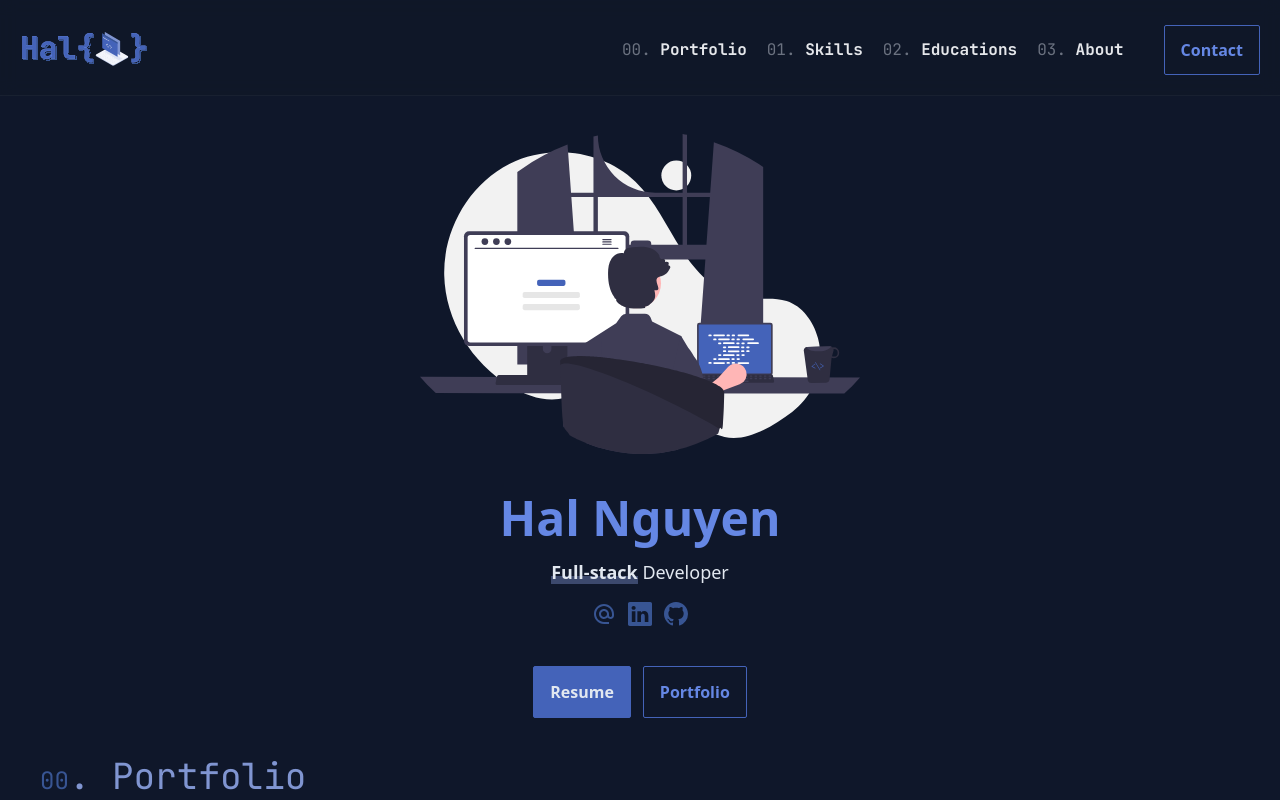
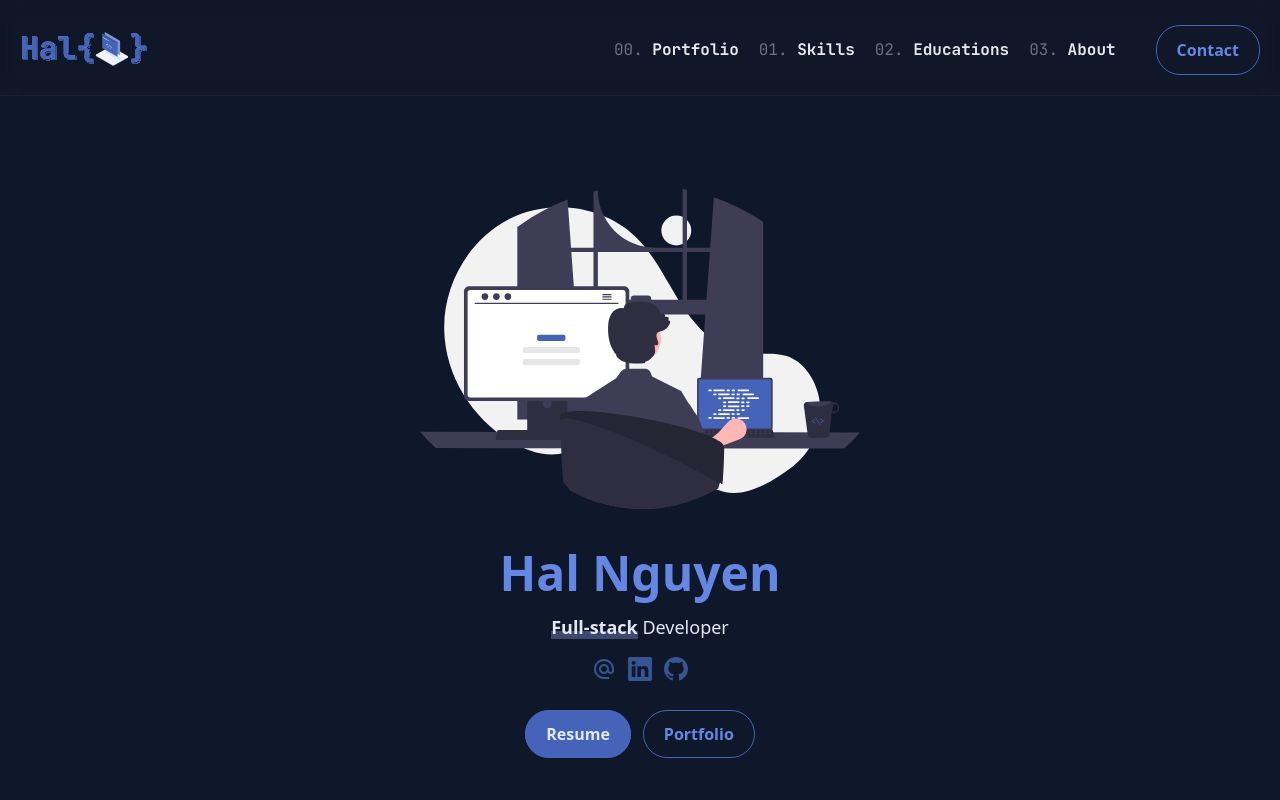
Before and after one commit to hn275/portfolio, a React (Vite) app: page / in a window 1280 px wide. Shown: the top 800 px of the page. Built offline with nearby package versions, Linux system fonts and the light colour scheme.

Commit message:
feat: banner animation

```diff
--- a/src/App.tsx
+++ b/src/App.tsx
@@ -1,13 +1,11 @@
-import { Nav, ContactForm } from "features";
+import { Nav, ContactForm, Banner } from "features";
 import { ProjectCard } from "features/Project";
 import "./index.css";
-import BannerSVG from "assets/banner.svg";
 import Profile from "assets/profile.svg";
 import cx from "classnames";
 import { Alert, ContactMe, Section, SocialLinks } from "components";
 import { useAlert, useContactMe } from "hooks";
 import { PROJECTS } from "assets/content";
-import shortid from "shortid";
 
 function App() {
   const contactMeProps = useContactMe();
@@ -16,46 +14,24 @@ function App() {
 
   return (
     <>
-      <Nav />
+      <Nav
+        className={cx([
+          "sticky top-0 left-0 right-0",
+          "h-14 lg:h-24",
+          "bg-gray-900/50 backdrop-blur z-50 isolate",
+          "border-b border-gray-500/10 z-50",
+        ])}
+      />
       <main className="px-10 leading-relaxed">
         {/* BANNER */}
         <section
           id="banner"
           className={cx([
-            "w-full h-[70vh] max-h-[500px] my-20",
+            "w-full h-[calc(100vh-3.5rem)] max-h-[800px]",
             "flex flex-col justify-center items-center gap-10",
           ])}
         >
-          <img src={BannerSVG} className="h-80" />
-
-          <div className="flex flex-col justify-center items-center gap-4 text-md">
-            <h1 className="font-bold text-brand-100 text-2xl md:text-5xl">
-              Hal Nguyen
-            </h1>
-            <p className="text-lg group">
-              <span className="relative isolate font-semibold">
-                Full-stack
-                <span
-                  className={cx([
-                    "absolute bottom-0 left-0 w-full h-2",
-                    "bg-brand-50/40 -z-10",
-                  ])}
-                />
-              </span>
-              &nbsp;Developer
-            </p>
-
-            <SocialLinks className="flex flex-row gap-3 text-2xl" />
-          </div>
-
-          <div className="flex gap-3">
-            <a target="_blank" className="btn btn-primary">
-              Resume
-            </a>
-            <a href="#portfolio" className="btn btn-outline">
-              Portfolio
-            </a>
-          </div>
+          <Banner />
         </section>
 
         {/* PORTFOLIO */}
--- a/src/components/Section.tsx
+++ b/src/components/Section.tsx
@@ -1,4 +1,5 @@
 import { HTMLAttributes } from "react";
+import { motion } from "framer-motion";
 
 interface Props extends HTMLAttributes<HTMLDivElement> {
   _title: string;
@@ -9,9 +10,15 @@ export function Section(props: Props) {
   const { _title, _count, children, className } = props;
   return (
     <section {...props} className="my-20">
-      <h2 className="text-4xl font-mono text-brand-50 mb-4">
+      <motion.h2
+        initial={{ opacity: 0, y: 20 }}
+        viewport={{ once: true, amount: "all" }}
+        whileInView={{ opacity: 1, y: 0 }}
+        transition={{ duration: 0.3 }}
+        className="text-4xl font-mono text-brand-50 mb-4"
+      >
         <span className="text-2xl text-brand-300">{_count}</span>.&nbsp;{_title}
-      </h2>
+      </motion.h2>
       <div className={className}>{children}</div>
     </section>
   );
--- a/src/components/TextInput.tsx
+++ b/src/components/TextInput.tsx
@@ -14,7 +14,7 @@ export function TextInput(props: Props) {
       className={cx(
         "relative p-3",
         "my-3",
-        "border border-brand-300 rounded-sm",
+        "border border-brand-300 rounded-lg",
         "group"
       )}
     >
--- /dev/null
+++ b/src/features/Banner/Banner.tsx
@@ -0,0 +1,98 @@
+import BannerSVG from "assets/banner.svg";
+import { SocialLinks } from "components";
+import cx from "classnames";
+import { motion, Variants } from "framer-motion";
+
+export function Banner() {
+  const variants: Variants = {
+    initBanner: { opacity: 0, scale: 1.2 },
+    animatedBanner: {
+      opacity: 1,
+      scale: 1,
+      transition: { duration: 0.3, delay: 0.5 },
+    },
+
+    initHeader: { y: 10, opacity: 0 },
+    animatedHeader: { y: 0, opacity: 1, transition: { delay: 0.3 } },
+
+    initTagline: { y: 10, opacity: 0 },
+    animatedTagline: { y: 0, opacity: 1, transition: { delay: 0.4 } },
+
+    initSocials: { y: 10, opacity: 0 },
+    animatedSocials: { y: 0, opacity: 1, transition: { delay: 0.5 } },
+
+    initResume: { x: -20, opacity: 0 },
+    animatedResume: { x: 0, opacity: 1, transition: { delay: 0.6 } },
+
+    initPortfolio: { x: 20, opacity: 0 },
+    animatedPortfolio: { x: 0, opacity: 1, transition: { delay: 0.7 } },
+  };
+  return (
+    <>
+      <motion.img
+        variants={variants}
+        initial="initBanner"
+        animate="animatedBanner"
+        src={BannerSVG}
+        className="h-80"
+      />
+
+      <div className="flex flex-col justify-center items-center gap-4 text-md">
+        <motion.h1
+          variants={variants}
+          initial="initHeader"
+          animate="animatedHeader"
+          className="font-bold text-brand-100 text-2xl md:text-5xl"
+        >
+          Hal Nguyen
+        </motion.h1>
+        <motion.p
+          variants={variants}
+          initial="initTagline"
+          animate="animatedTagline"
+          className="text-lg group"
+        >
+          <span className="relative isolate font-semibold">
+            Full-stack
+            <span
+              className={cx([
+                "absolute bottom-0 left-0 w-full h-2",
+                "bg-brand-50/40 -z-10",
+              ])}
+            />
+          </span>
+          &nbsp;Developer
+        </motion.p>
+
+        <motion.div
+          variants={variants}
+          initial="initSocials"
+          animate="animatedSocials"
+        >
+          <SocialLinks className="flex flex-row gap-3 text-2xl" />
+        </motion.div>
+      </div>
+
+      <div className="flex gap-3">
+        <motion.div
+          variants={variants}
+          initial="initResume"
+          animate="animatedResume"
+        >
+          <a className="btn btn-primary" target="_blank">
+            Resume
+          </a>
+        </motion.div>
+        <motion.div
+          variants={variants}
+          initial="initPortfolio"
+          animate="animatedPortfolio"
+        >
+          <a href="#portfolio" className="btn btn-outline">
+            Portfolio
+          </a>
+        </motion.div>
+      </div>
+    </>
+  );
+}
--- a/src/features/ContactForm/ContactForm.tsx
+++ b/src/features/ContactForm/ContactForm.tsx
@@ -65,7 +65,7 @@ export function ContactForm(props: Props) {
           className={cx([
             "peer w-full text-gray-50 outline-none",
             "bg-transparent p-3 min-h-[8rem]",
-            "border border-brand-300 rounded-sm",
+            "border border-brand-300 rounded-lg",
             "placeholder:text-brand-100/25",
           ])}
           placeholder="This project is awesome..."
--- a/src/features/Nav/Nav.tsx
+++ b/src/features/Nav/Nav.tsx
@@ -5,8 +5,9 @@ import { BsChevronLeft } from "react-icons/bs";
 import { useToggle } from "hooks";
 import { AnimatePresence, motion } from "framer-motion";
 import shortid from "shortid";
+import { HTMLAttributes } from "react";
 
-export function Nav() {
+export function Nav(props: HTMLAttributes<HTMLElement>) {
   const { open, onOpen, onClose } = useToggle();
 
   const links = [
@@ -22,14 +23,7 @@ export function Nav() {
 
   return (
     <>
-      <nav
-        className={cx([
-          "sticky top-0 left-0 right-0",
-          "h-14 lg:h-24",
-          "bg-gray-900/50 backdrop-blur z-50 isolate",
-          "border-b border-gray-500/10 z-50",
-        ])}
-      >
+      <nav {...props}>
         <div
           className={cx([
             "max-w-[1280px] mx-auto relative",
@@ -108,7 +102,7 @@ export function Nav() {
               ))}
             </ul>
 
-            <a className="btn btn-outline" href="#contact">
+            <a className="btn btn-outline transition-smooth" href="#contact">
               Contact
             </a>
           </div>
--- a/src/features/Project/ProjectCard.tsx
+++ b/src/features/Project/ProjectCard.tsx
@@ -27,14 +27,14 @@ export function ProjectCard({
     <motion.section
       initial="hidden"
       whileInView="visible"
-      viewport={{ once: true, amount: "all", margin: "300px" }}
-      transition={{ duration: 0.6 }}
+      viewport={{ once: true, amount: "all", margin: "400px" }}
+      transition={{ duration: 0.6, delay: fromLeft ? 0.4 : 0.6 }}
       variants={{
         visible: { opacity: 1, x: 0 },
         hidden: { opacity: 0, x: fromLeft ? "-20%" : "20%" },
       }}
       className={cx([
-        "max-w-lg w-full bg-slate-800 p-5 rounded-sm shadow-lg shadow-black/30 mx-auto",
+        "max-w-lg w-full bg-slate-800 p-5 rounded-lg shadow-lg shadow-black/30 mx-auto",
         "flex flex-col gap-5",
       ])}
     >
@@ -59,7 +59,12 @@ export function ProjectCard({
         <p className="text-sm">{stacks.join(", ")}</p>
       </div>
 
-      <img src={imageSrc} alt={title} />
+      <img
+        src={imageSrc}
+        alt={title}
+        className="rounded-sm shadow-lg shadow-black/50"
+        loading="lazy"
+      />
 
       <div className="flex justify-between items-center">
         <p className="hidden lg:block p-3 px-4 text-sm bg-slate-900 rounded-3xl text-brand-200">
--- a/src/features/index.ts
+++ b/src/features/index.ts
@@ -1,2 +1,3 @@
 export * from "./Nav/Nav";
 export * from "./ContactForm/ContactForm";
+export * from "./Banner/Banner";
--- a/src/index.css
+++ b/src/index.css
@@ -22,9 +22,9 @@ main {
 
 @layer utilities {
   .btn {
-    @apply px-4 py-3;
-    @apply rounded-sm;
-    @apply transition-all duration-200;
+    @apply px-5 py-3;
+    @apply rounded-3xl;
+    @apply transition-smooth;
     @apply font-semibold;
     @apply cursor-pointer;
   }
@@ -38,7 +38,7 @@ main {
   .btn-outline {
     @apply border border-brand-200;
     @apply text-brand-100 hover:text-white;
-    @apply bg-transparent hover:bg-brand-200;
+    @apply bg-transparent hover:bg-brand-200/20;
     @apply hover:brightness-125;
   }
 
```
